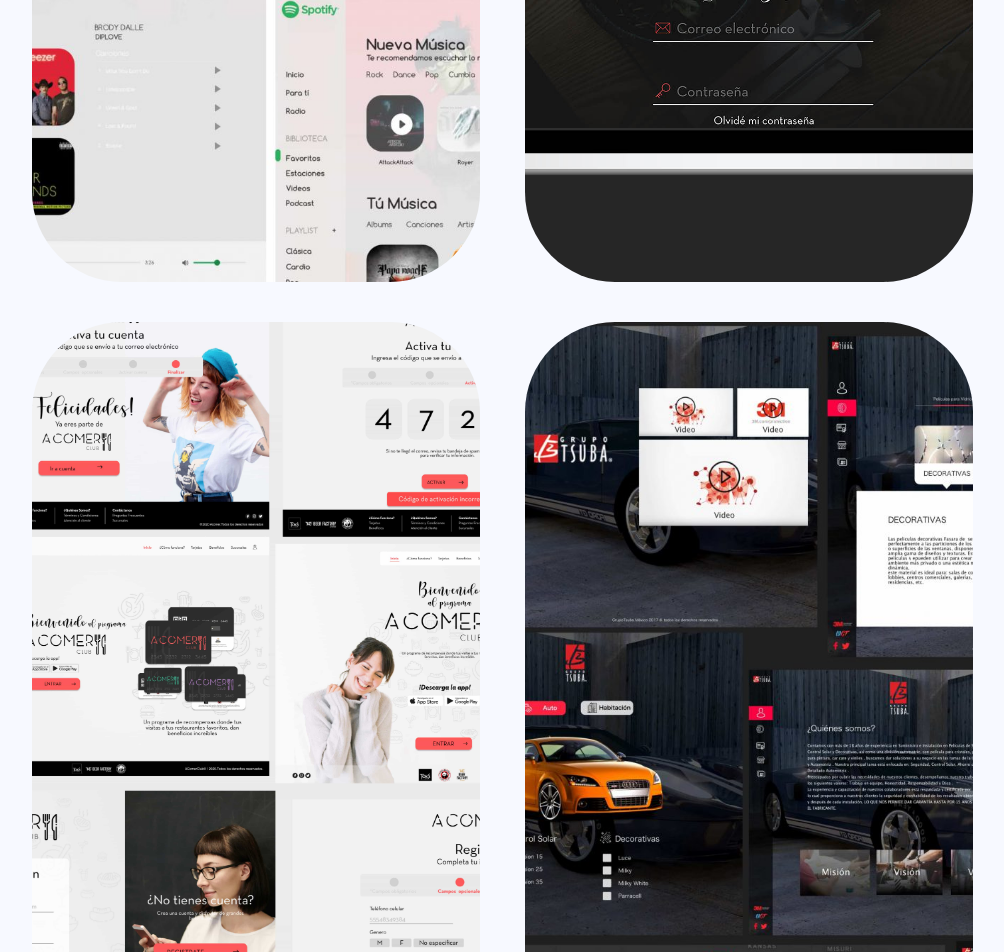
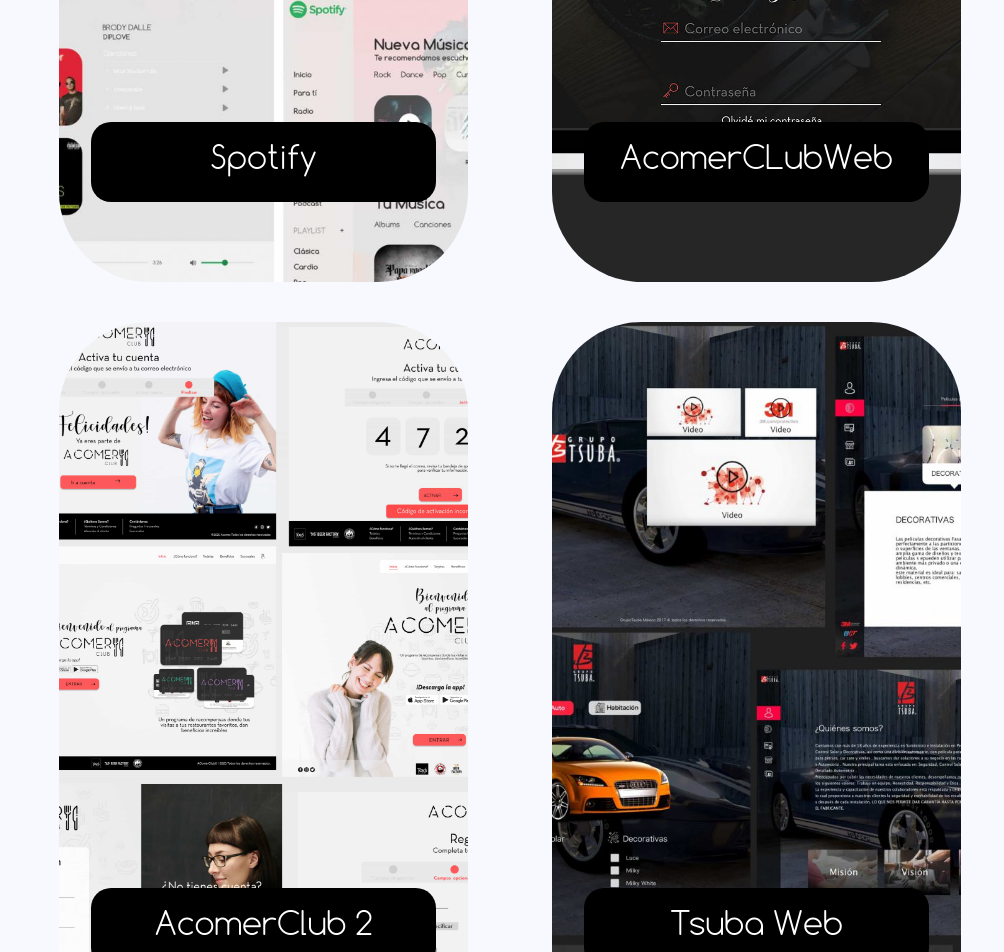
Before and after one commit to Narssi/ngeek3, a React (Create React App) app: page / in a window 1280 px wide. Shown: the part 1820-2772 px from the top of the page, without its empty margins (130-1134 px from the left). Built offline with nearby package versions, Linux system fonts and the light colour scheme; a web font is replaced by a local one.

Commit message:
add tittle projects

```diff
--- a/src/Data/data-proyectos.js
+++ b/src/Data/data-proyectos.js
@@ -1,45 +1,37 @@
-export const AxityMobile = [
+export const MobileApp = [
 
     {
         'id': 'logotoks',
         'text': 'AcomerCLub',
-        'text2': 'Mobile App',
-        'text3': 'iOS Android',
         'picture': './assets/portafolio/toks.jpg',
-        'button': 'Ver Proceso'
     },
     {
         'id': '2s',
-        'text': '',
-        'text2': '',
+        'text': 'Omnibus de México',
         'picture': './assets/portafolio/omni.jpg',
 
     },
     {
         'id': '2s',
-        'text': '',
-        'text2': '',
+        'text': 'Spotify',
         'picture': './assets/portafolio/spotify.jpg',
 
     },
     {
         'id': '2s',
-        'text': '',
-        'text2': '',
+        'text': 'AcomerCLubWeb',
         'picture': './assets/portafolio/font.jpg',
 
     },
     {
         'id': '2s',
-        'text': '',
-        'text2': '',
+        'text': 'AcomerClub 2',
         'picture': './assets/portafolio/toks2.jpg',
 
     },
     {
         'id': '2s',
-        'text': '',
-        'text2': '',
+        'text': 'Tsuba Web',
         'picture': './assets/portafolio/tsuba.jpg',
 
     }
--- a/src/Pages/Portfolio/Portfolio.css
+++ b/src/Pages/Portfolio/Portfolio.css
@@ -17,16 +17,40 @@
 }
 
 .card-img{
-
   background-position: center;
   background-repeat: no-repeat;
   background-size: cover;
   height: 726px;
-  width: 35vw;
+  width: 32vw;
   border-radius: 90px;
   margin-top: 40px;
+  margin-left: auto;
+  margin-right: auto;
+}
+
+
+.InfoP{
+  background-color: rgb(0, 0, 0);
+    bottom: 80px !important;
+    position: absolute;
+    margin-left: auto;
+    margin-right: auto;
+    width: 70%;
+    height: 80px;
+    text-align: center;
+    padding: 1em;
+    border-radius: 20px;
+    right: 15%;
+    color: #fff;
+
 
 }
+
+h1{
+  font-size:xx-large;
+}
+
+
 
 .txtcol{
   background: #ffffff;
--- a/src/Pages/Portfolio/Portfolio.js
+++ b/src/Pages/Portfolio/Portfolio.js
@@ -5,7 +5,7 @@
 //import { Link } from 'react-router-dom';
 import { motion } from "framer-motion";
 import Logo from '../../Components/Logo';
-import {AxityMobile} from '../../Data/data-proyectos';
+import {MobileApp} from '../../Data/data-proyectos';
 
 const Portafolio = () => {
 
@@ -15,14 +15,14 @@
             <Logo/>
             <div className='bodyprojects'>
             <Row>
-                {AxityMobile.map((axm, key) =>{
+                {MobileApp.map((axm, key) =>{
                     return(
                         <Col key={key} >
-                            <motion.div whileHover={{scale: 1.04}} className="card-img" sm style={{backgroundImage:`url(${axm.picture})`}}></motion.div>
-                            <div className="InfoP" >
-
-                            </div>
-
+                            <motion.div whileHover={{scale: 1.04}} className="card-img" sm style={{backgroundImage:`url(${axm.picture})`}}>
+                                <div className="InfoP" >
+                                    <h1>{axm.text}</h1>
+                                </div>
+                            </motion.div>
                         </Col>
                     );
                 })}
--- a/src/style/text.css
+++ b/src/style/text.css
@@ -129,30 +129,7 @@
 }
 
 
-/***********************
-Text Portafolio
-************************/
 
-.txtcol2{
-  padding-top: 6em;
-
-}
-.txtcol2 h1{
-  font-size: 2em;
-}
-.txtcol2 h2{
-  font-size: 1.8em;
-}
-
-.txtcol{
-  padding-top: 6em;
-}
-.txtcol h1{
-  font-size: 2em;
-}
-.txtcol h2{
-  font-size: 2em;
-}
 
 /***********************
 Text Reconocimientos
```
